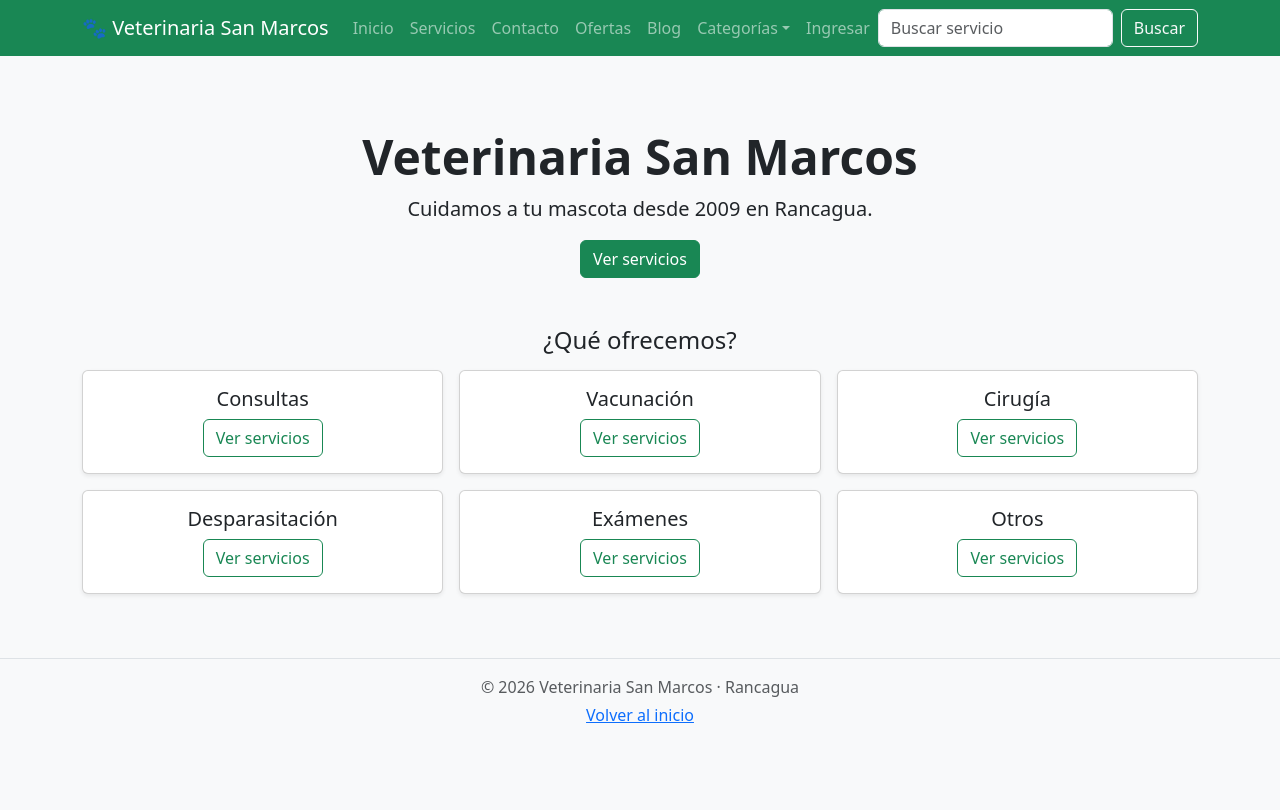
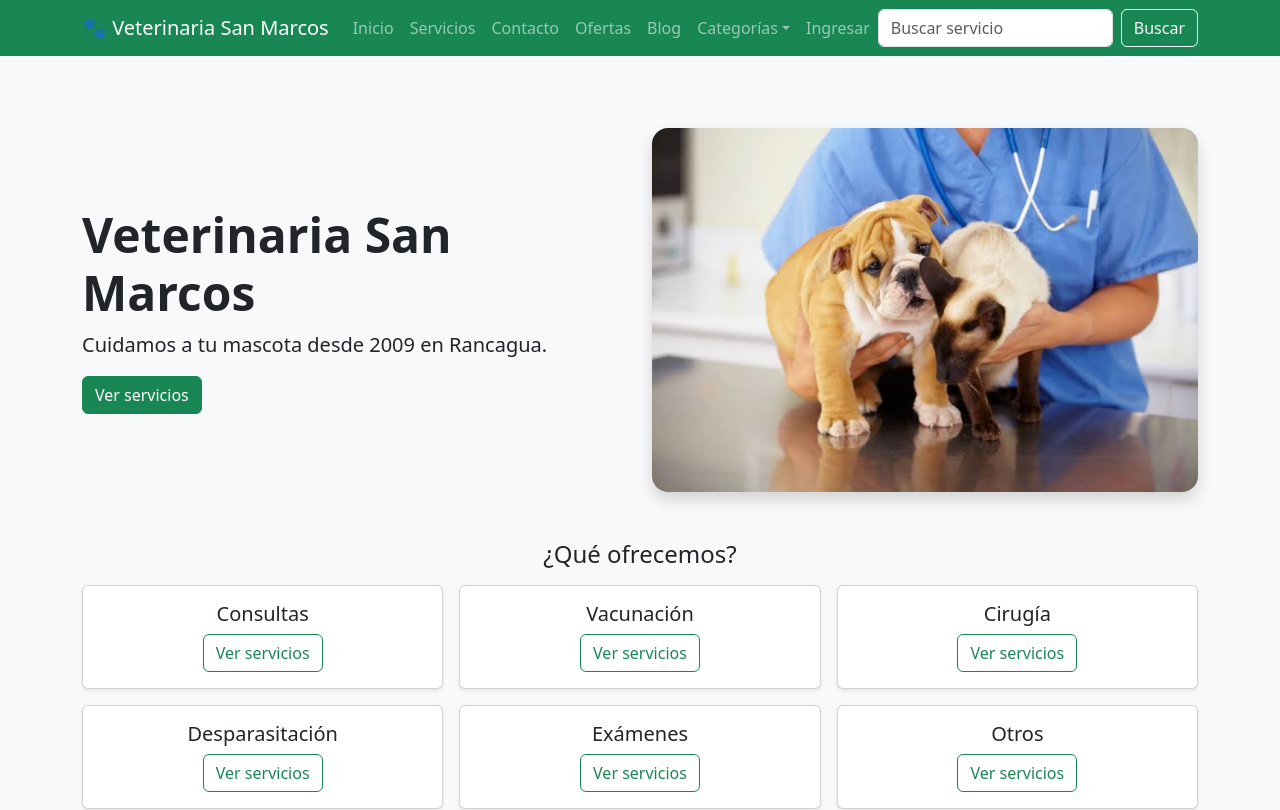
Before and after one commit to eliasgonzalez22/veterinaria-sanmarcos-p2, a React (Vite) app: page / in a window 1280 px wide. Shown: the top 810 px of the page. Built offline with nearby package versions, Linux system fonts and the light colour scheme.

Commit message:
Agrega imagen de veterinaria al inicio

```diff
--- a/src/pages/Inicio.jsx
+++ b/src/pages/Inicio.jsx
@@ -3,6 +3,7 @@ import PlantillaPublica from '../components/templates/PlantillaPublica'
 import Boton from '../components/atoms/Boton'
 import { useServicios } from '../context/ServiciosContext'
 import { useTituloPagina } from '../hooks/useTituloPagina'
+import imagenVeterinaria from '../assets/veterinaria-inicio.jpg'
 
 export default function Inicio() {
   const navigate = useNavigate()
@@ -12,10 +13,22 @@ export default function Inicio() {
 
   return (
     <PlantillaPublica>
-      <section className="text-center py-5">
-        <h1 className="display-5 fw-bold">Veterinaria San Marcos</h1>
-        <p className="lead">Cuidamos a tu mascota desde 2009 en Rancagua.</p>
-        <Boton onClick={() => navigate('/servicios')}>Ver servicios</Boton>
+      <section className="py-4 py-lg-5" aria-labelledby="titulo-inicio">
+        <div className="row align-items-center g-4">
+          <div className="col-12 col-lg-6 text-center text-lg-start">
+            <h1 id="titulo-inicio" className="display-5 fw-bold">Veterinaria San Marcos</h1>
+            <p className="lead">Cuidamos a tu mascota desde 2009 en Rancagua.</p>
+            <Boton onClick={() => navigate('/servicios')}>Ver servicios</Boton>
+          </div>
+          <div className="col-12 col-lg-6">
+            <img
+              src={imagenVeterinaria}
+              alt="Veterinaria atendiendo a un cachorro y un gatito"
+              className="img-fluid rounded-4 shadow"
+              style={{ width: '100%', maxHeight: '440px', objectFit: 'cover' }}
+            />
+          </div>
+        </div>
       </section>
       <section aria-labelledby="titulo-categorias">
         <h2 id="titulo-categorias" className="h4 text-center mb-3">¿Qué ofrecemos?</h2>
```
Also changed, not shown: src/assets/veterinaria-inicio.jpg (added).
